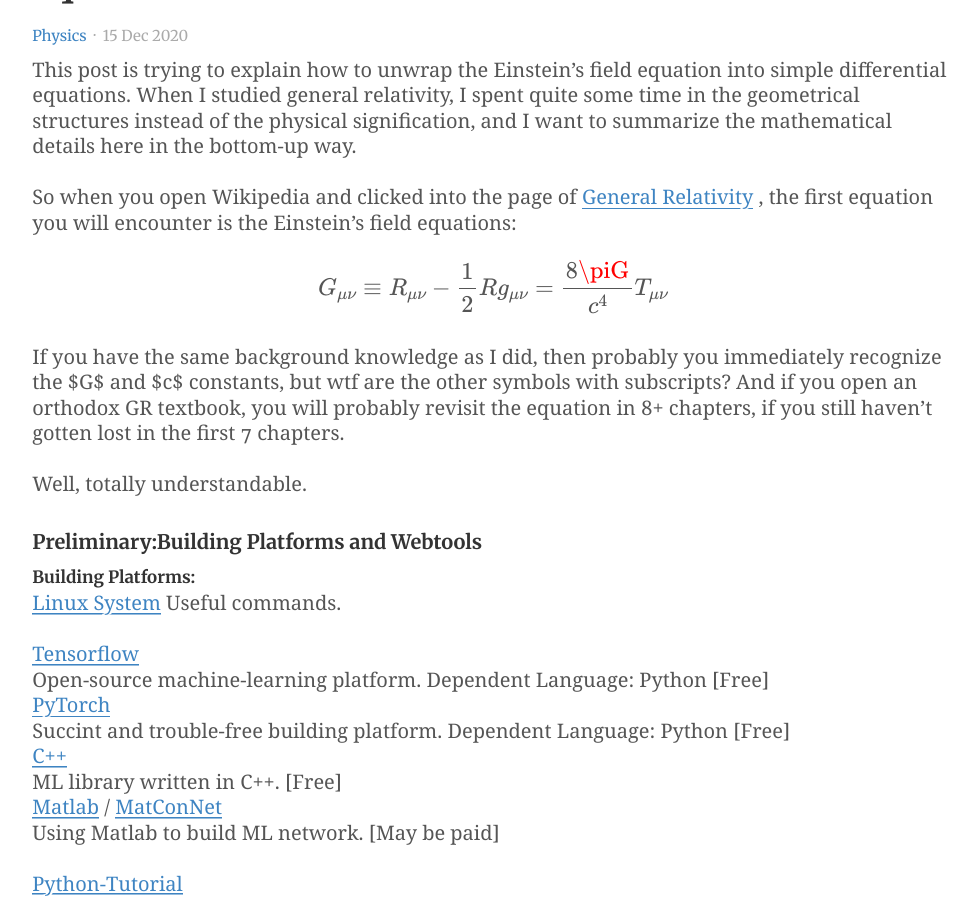
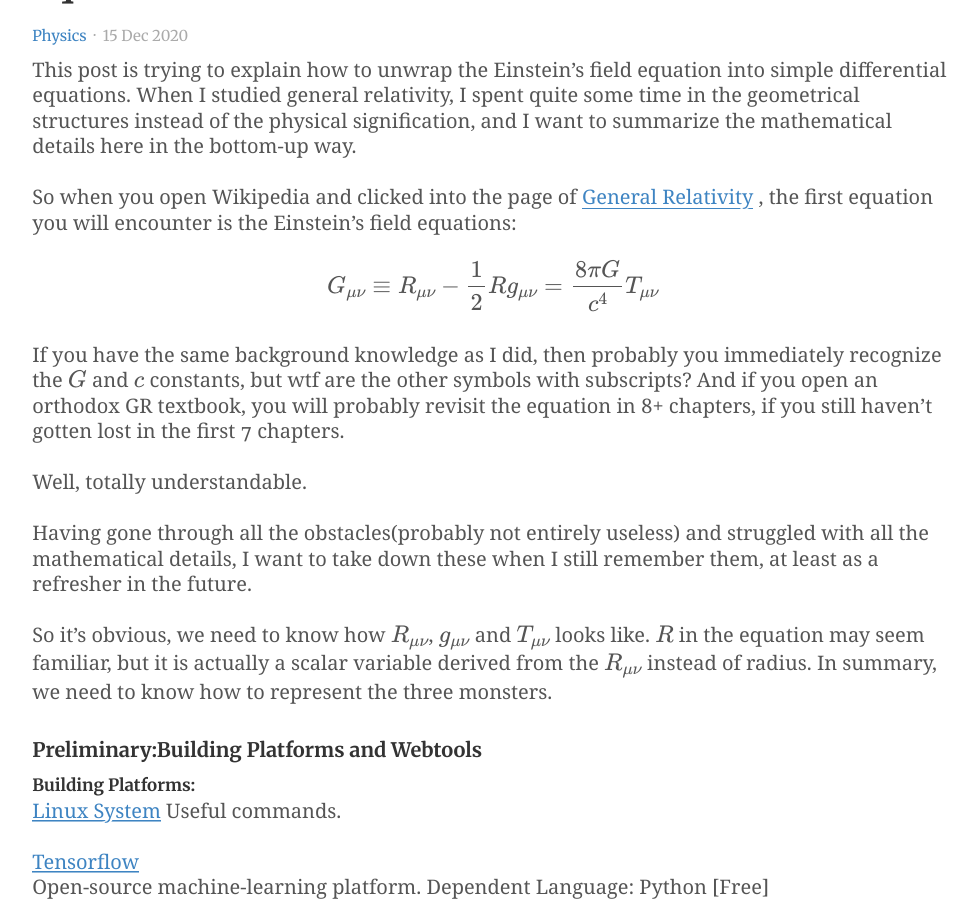
Before and after one commit to weihaocao/weihaocao.github.io, a Jekyll site: the page built from _posts/2020-12-15-einstein-field-equation.md, in a window 1280 px wide and 900 px high, scrolled down 557 px. Shown: the whole window, without its empty margins (147-1123 px from the left). Built offline with Jekyll 4.4.1, drawn with Linux system fonts in a browser that asks for light colours; formulas are drawn with MathJax 3; comment, search, counter and statistics services are not loaded.

Commit message:
Update 2020-12-15-einstein-field-equation.md

```diff
--- a/_posts/2020-12-15-einstein-field-equation.md
+++ b/_posts/2020-12-15-einstein-field-equation.md
@@ -13,13 +13,16 @@ This post is trying to explain how to unwrap the Einstein's field equation into
 So when you open Wikipedia and clicked into the page of [General Relativity](https://en.wikipedia.org/wiki/General_relativity) , the first equation you will encounter is the Einstein's field equations:
 
 $$
-G_{\mu\nu} \equiv R_{\mu\nu}-\frac{1}{2}R g_{\mu\nu}=\frac{8\piG}{c^4}T_{\mu\nu}
+G_{\mu\nu} \equiv R_{\mu\nu}-\frac{1}{2}R g_{\mu\nu}=\frac{8\pi G}{c^4}T_{\mu\nu}
 $$
 
-If you have the same background knowledge as I did, then probably you immediately recognize the $G$ and $c$ constants, but wtf are the other symbols with subscripts? And if you open an orthodox  GR textbook, you will probably revisit the equation in 8+ chapters, if you still haven't gotten lost in the first 7 chapters.
+If you have the same background knowledge as I did, then probably you immediately recognize the $$G$$ and $$c$$ constants, but wtf are the other symbols with subscripts? And if you open an orthodox  GR textbook, you will probably revisit the equation in 8+ chapters, if you still haven't gotten lost in the first 7 chapters.
 
  Well, totally understandable.
 
+ Having gone through all the obstacles(probably not entirely useless) and struggled with all the mathematical details, I want to take down these when I still remember them, at least as a refresher in the future.
+
+ So it's obvious, we need to know how $$R_{\mu \nu}$$, $$g_{\mu \nu}$$  and $$T_{\mu \nu}$$ looks like. $$R$$ in the equation may seem familiar, but it is actually a scalar variable derived from the $$R_{\mu \nu}$$ instead of radius. In summary, we need to know how to represent the three monsters.
 
 ##### Preliminary:Building Platforms and Webtools
 
```
